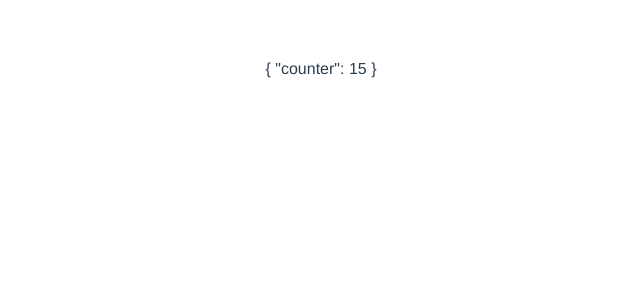
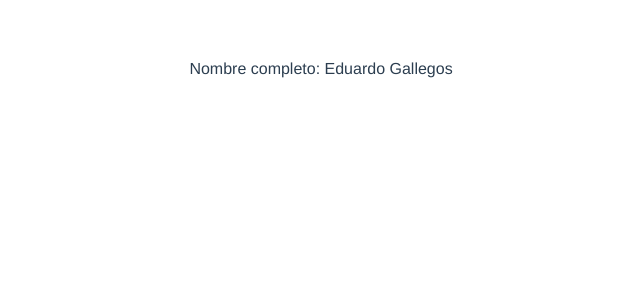
Before and after one commit to igyloop/VueCourse-composicion-api, a Vue app: page / in a window 1280 px wide. Shown: the top 300 px of the page, without its empty margins (319-959 px from the left). Built offline with nearby package versions, Linux system fonts and the light colour scheme.

Commit message:
Funciones computadas

```diff
--- a/src/components/Home.vue
+++ b/src/components/Home.vue
@@ -1,27 +1,24 @@
 <template>
   <div>
-    {{ obj }}
+    Nombre completo: {{ fullname }}
   </div>
 </template>
 
 <script>
-import { reactive, watch } from "vue";
+import { ref, computed } from "vue";
 
 export default {
   setup() {
-    const obj = reactive({ counter: 0 });
+    const firstname = ref("Eduardo");
+    const lastname = ref("Gallegos");
 
-    setInterval(() => {
-      obj.counter++;
-    }, 500);
-
-    watch(() => obj.counter, (valor, anterior) => {
-      console.log(valor, anterior);
-    })
+    const fullname = computed(() => {
+      return `${firstname.value} ${lastname.value}`;
+    });
 
     return {
-      obj,
+      fullname,
     };
   },
-};
+}
 </script>
```
